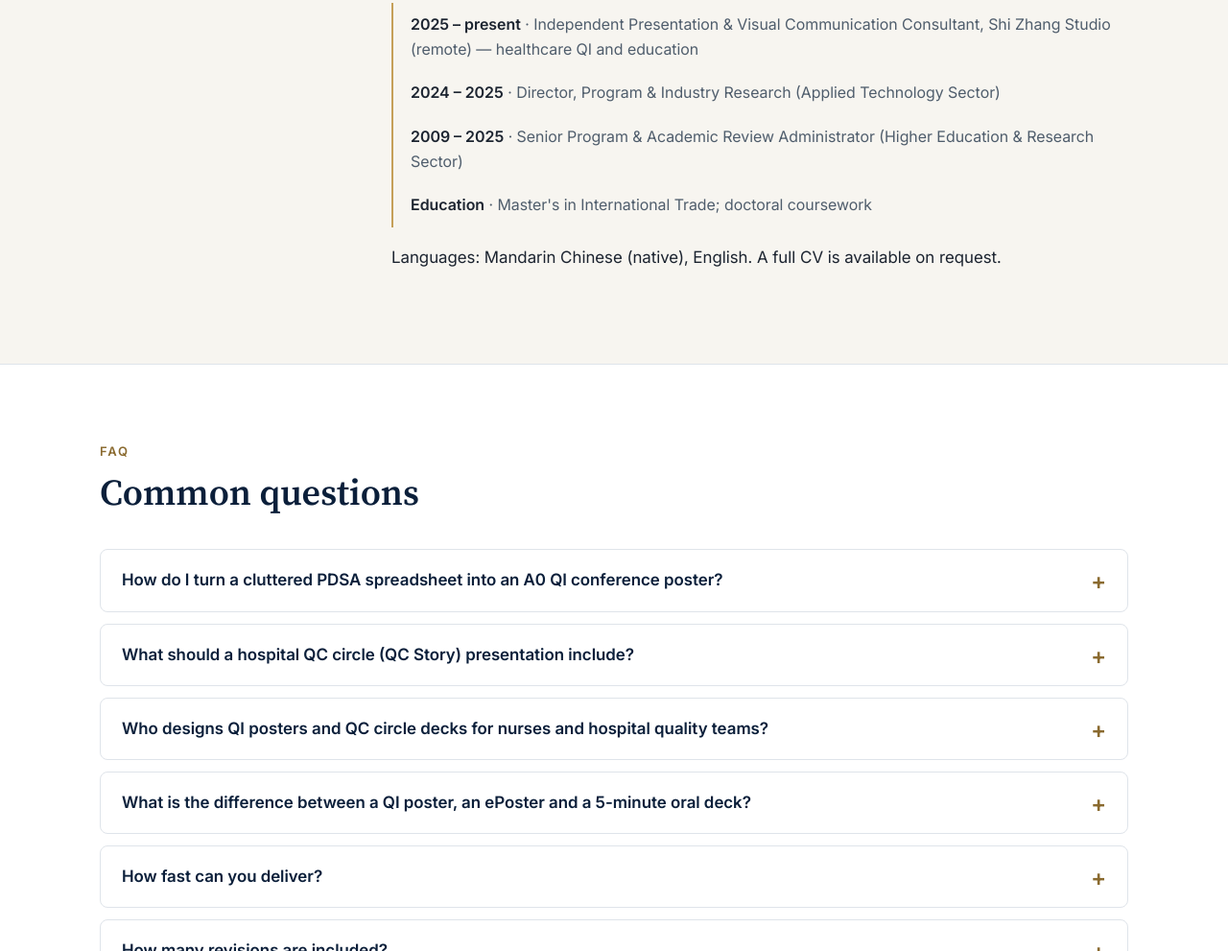
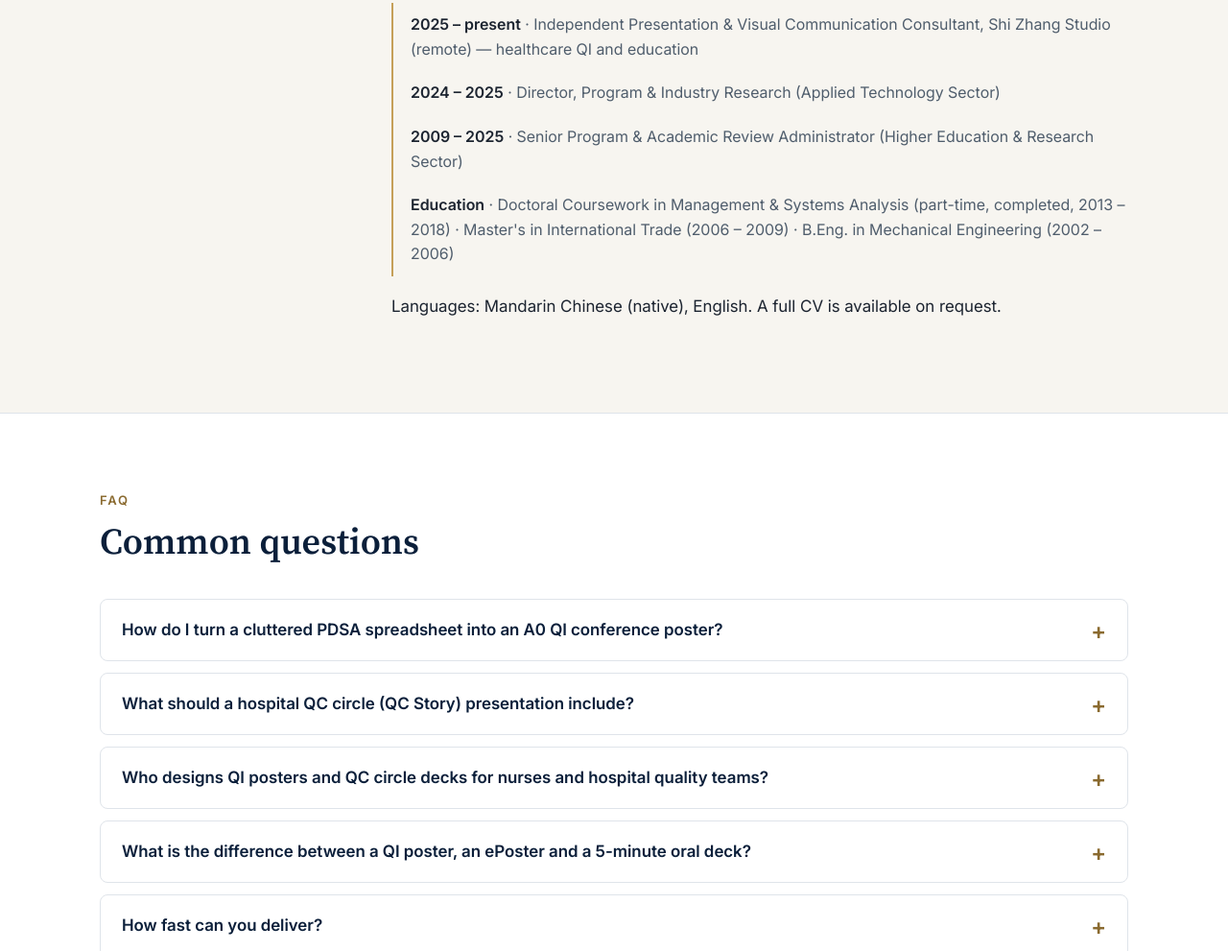
Before and after one commit to zhangshi840428-source/shizhang-studio-portfolio, a plain HTML site: page index.html in a window 1280 px wide. Shown: the part 8174-9165 px from the top of the page at 96% size. Drawn offline with Linux system fonts and the light colour scheme.

Commit message:
Update education line in About

```diff
--- a/index.html
+++ b/index.html
@@ -221,7 +221,7 @@
         <li><b>2025 – present</b> · Independent Presentation &amp; Visual Communication Consultant, Shi Zhang Studio (remote) — healthcare QI and education</li>
         <li><b>2024 – 2025</b> · Director, Program &amp; Industry Research (Applied Technology Sector)</li>
         <li><b>2009 – 2025</b> · Senior Program &amp; Academic Review Administrator (Higher Education &amp; Research Sector)</li>
-        <li><b>Education</b> · Master's in International Trade; doctoral coursework</li>
+        <li><b>Education</b> · Doctoral Coursework in Management &amp; Systems Analysis (part-time, completed, 2013 – 2018) · Master's in International Trade (2006 – 2009) · B.Eng. in Mechanical Engineering (2002 – 2006)</li>
       </ul>
       <p style="margin-top:18px">Languages: Mandarin Chinese (native), English. A full CV is available on request.</p>
     </div>
```
